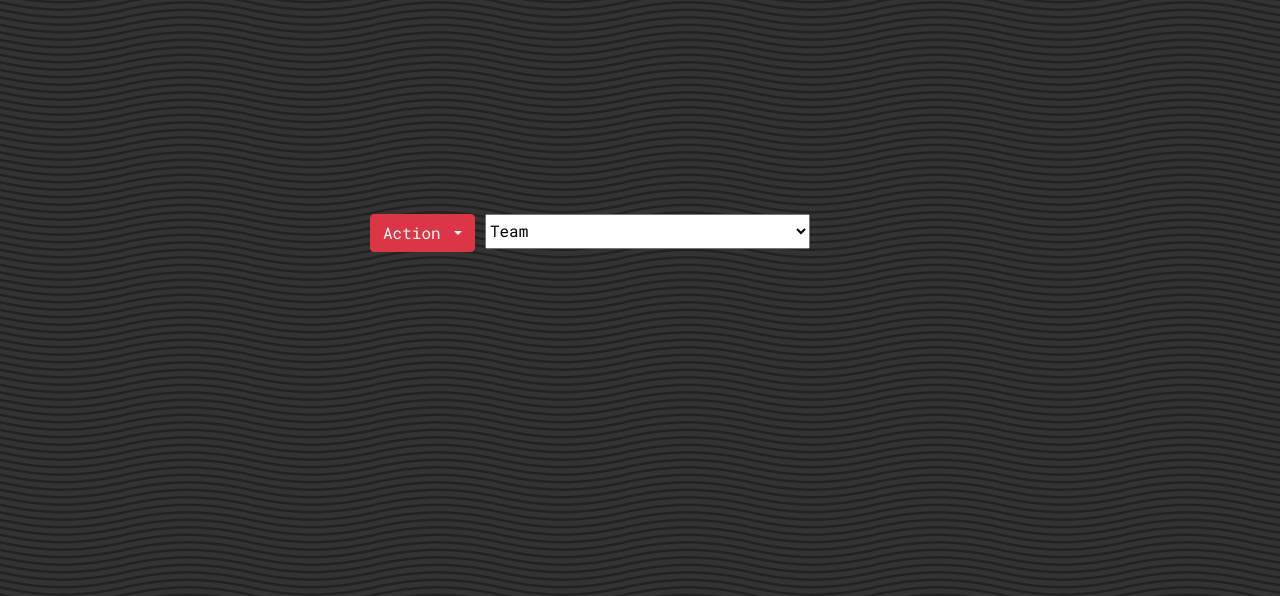
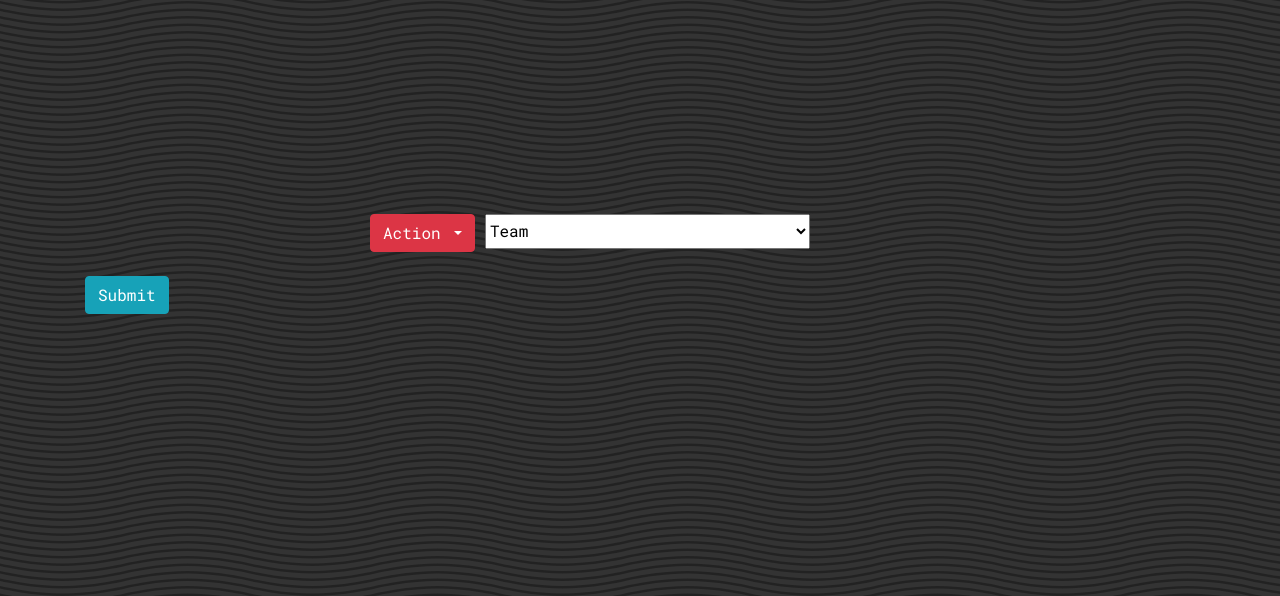
Before and after one commit to andrewbwrm/Festive-CricSim, a website: page index.html in a window 1280 px wide. Shown: the part 204-800 px from the top of the page. Drawn offline with nearby package versions, Linux system fonts and the light colour scheme.

Commit message:
Added submit button

```diff
--- a/index.html
+++ b/index.html
@@ -100,4 +100,8 @@
   <script src="js/libs/select2.min.js"></script>
 </body>
 
+<br>
+
+<button id="submit" type="button" class="btn btn-info">Submit</button>
+
 </html>
--- a/js/app.js
+++ b/js/app.js
@@ -1,3 +1,5 @@
+console.log("HELLO WORLD");
+
 const input = document.getElementById('lbsInput');
 const output = document.getElementById('output');
 
```
Also changed, not shown: package.json (added, +23 -0 lines), sw.js (line endings or trailing spaces), 1 other file.
